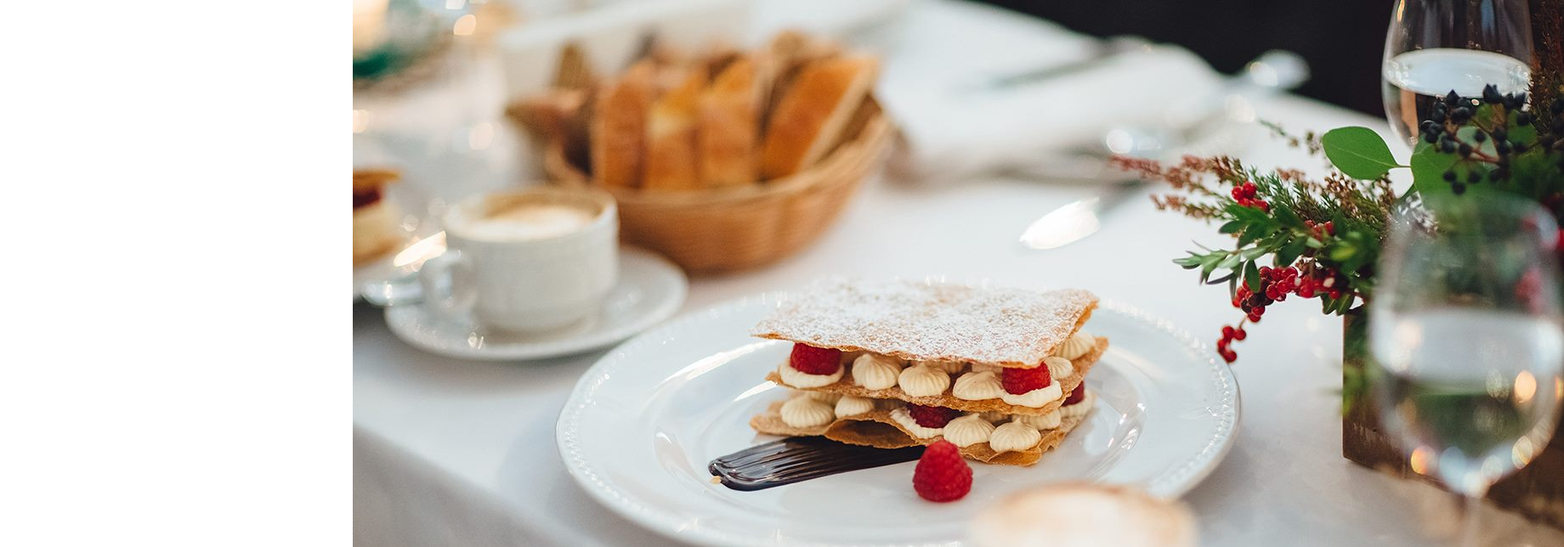
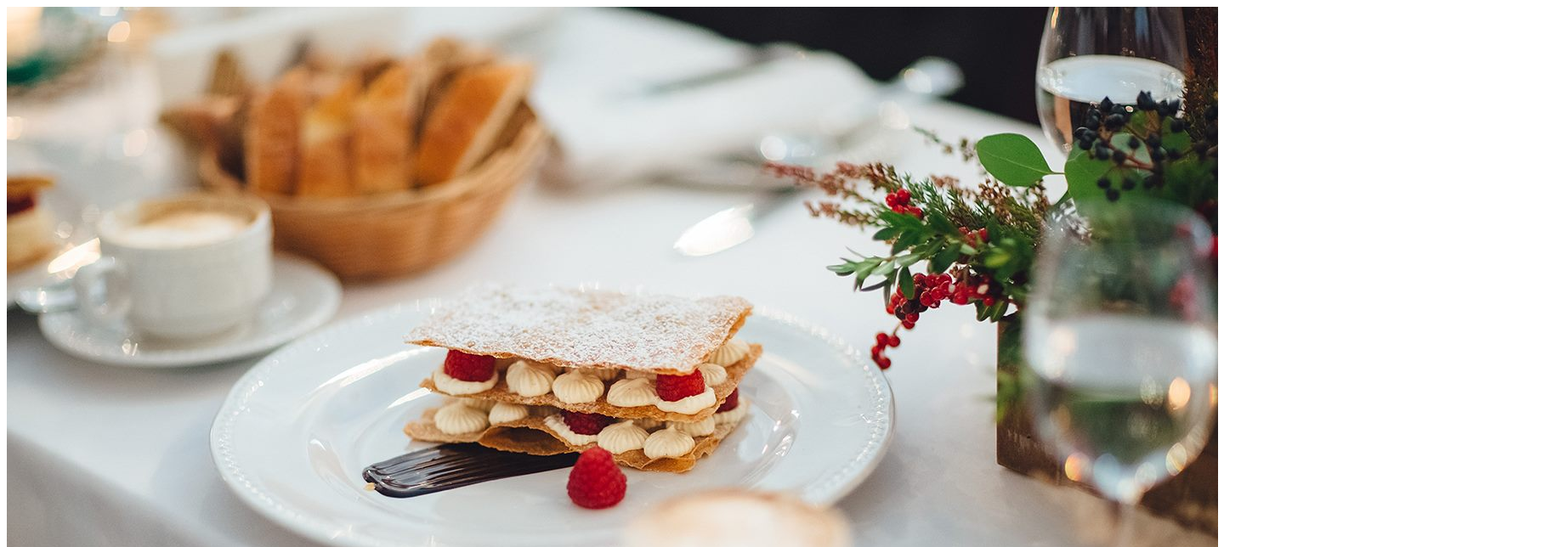
Before and after one commit to shchukin/near-app, a React (Vite) app: page /promo in a window 1280 px wide. Shown: the top 644 px of the page at 85% size, 1840 px wide, since content can reach past the window. Built offline with nearby package versions, Linux system fonts and the light colour scheme.

Commit message:
clean up global css

```diff
--- a/src/globar.css
+++ /dev/null
@@ -1,71 +0,0 @@
-:root {
-  --font: "Source Sans 3", sans-serif;
-  --link-color: #03DEFF;
-  --container-max-width: 450px;
-  --container-padding: 30px;
-  --nav-height: 128px;
-  --header-height: 52px;
-  --footer-panel-height: 70px;
-  --input-widget-height: 54px;
-  --transition-hover: 0.1s ease;
-  --transition-show: 0.3s ease;
-  --image-fallback: #CCCCCC;
-  --dummy: #EFEFEF;
-  --preferences-footer: 88px;
-  --preferences-header: var(--header-height);
-  --grey-light: #959595;
-  --grey-dark: #3D3D3D;
-  --chat-gap: 8px;
-  --chat-spacing: 12px;
-  --ease-out-quint: cubic-bezier(0.22, 1, 0.36, 1);
-  --heading-panel-height: 94px;
-  --input-border: #979797;
-  --input-border-focus: #000000;
-  --placeholder-color: #979797;
-  --disabled-background: #F6F6F6;
-  --disabled-color: #979797;
-  --error: #FF0000;
-}
-
-@media (min-width: 360px) and (max-width: 389px) {
-  :root {
-    --container-padding: 20px;
-  }
-}
-
-@media (max-width: 359px) {
-  :root {
-    --container-padding: 15px;
-  }
-}
-
-html {
-  height: 100%;
-}
-
-body {
-  height: 100%;
-  margin: 0;
-  -moz-osx-font-smoothing: grayscale;
-  -webkit-font-smoothing: antialiased;
-  font-family: var(--font);
-}
-
-#root {
-  height: 100%;
-}
-
-
-.container {
-  width: 100%;
-  max-width: var(--container-max-width);
-  margin-left: auto;
-  margin-right: auto;
-  border-left: var(--container-padding) solid transparent;
-  border-right: var(--container-padding) solid transparent;
-}
-
-.container--no-padding {
-  border-left: none;
-  border-right: none;
-}
--- a/src/main.jsx
+++ b/src/main.jsx
@@ -1,7 +1,6 @@
 import React from 'react'
 import ReactDOM from 'react-dom/client'
 import App from './App.jsx'
-import './globar.css'
 
 ReactDOM.createRoot(document.getElementById('root')).render(
   <React.StrictMode>
```
